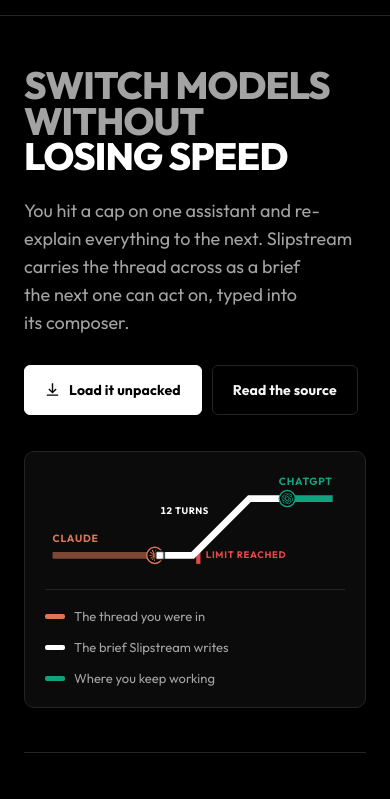
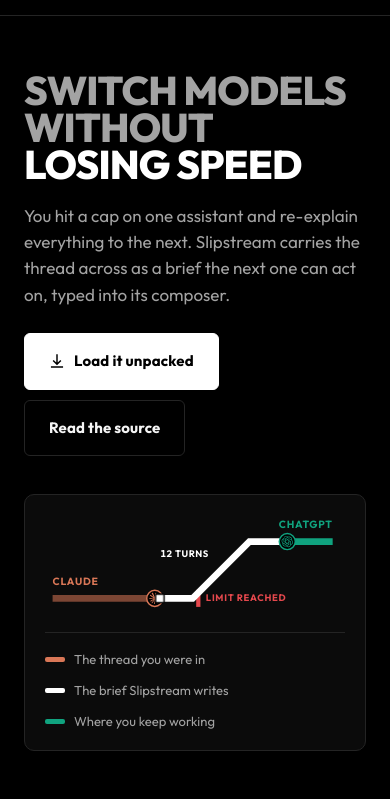
Before and after one commit to sumeetdk16/SLIP-STREAM, a browser extension: page web/index.html in a window 390 px wide. Shown: the part 45-844 px from the top of the page. Drawn offline with Linux system fonts and the light colour scheme.

Commit message:
Landing page: hero holds the full first screen
min-height: calc(100svh - 60px) with the columns centred in it, headline
up to clamp(44px, 5.6vw, 82px), lede and buttons scaled to match, and the
diagram panel padded to suit. Height goes content-led again under 960px so
a phone doesn't get a screen of headline with the route below the fold,
and a short desktop window (<=760px tall) steps the type down so the
buttons stay on screen.

```diff
--- a/web/index.html
+++ b/web/index.html
@@ -147,34 +147,54 @@
   /* --------------------------------------------------------------- hero */
   /* Copy on the left, the route on the right: the page states the problem
      and shows the manoeuvre in the same glance, without a scroll. */
+  /* The hero holds the whole screen: nothing below it is visible until you
+     scroll, so the headline and the route are the entire first impression. */
   .hero {
-    padding-top: 64px;
-    padding-bottom: 44px;
+    min-height: calc(100svh - 60px);
+    padding-top: clamp(32px, 5vh, 72px);
+    padding-bottom: clamp(32px, 5vh, 72px);
     display: grid;
-    grid-template-columns: minmax(0, 0.92fr) minmax(0, 1.08fr);
+    grid-template-columns: minmax(0, 0.88fr) minmax(0, 1.12fr);
     align-items: center;
-    gap: 40px 60px;
+    gap: clamp(32px, 5vh, 56px) clamp(40px, 5vw, 72px);
   }
   h1 {
-    font-size: clamp(36px, 4.4vw, 60px);
-    line-height: 0.94;
+    font-size: clamp(44px, 5.6vw, 82px);
+    line-height: 0.92;
     text-transform: uppercase;
-    max-width: 15ch;
+    max-width: 13ch;
     color: var(--dim);
   }
   h1 .y { color: var(--accent); }
   .hero .lede {
-    margin-top: 22px;
-    font-size: var(--t-lead);
+    margin-top: clamp(20px, 2.4vh, 30px);
+    font-size: clamp(17px, 1.35vw, 21px);
     line-height: 1.55;
     color: var(--dim);
-    max-width: 44ch;
+    max-width: 42ch;
   }
-  /* One column below the width where the headline stops holding its own. */
+  .hero .actions { margin-top: clamp(24px, 3vh, 38px); }
+  .hero .btn { font-size: 15px; padding: 15px 24px; }
+  .hero .btn svg { width: 16px; height: 16px; }
+  /* One column below the width where the headline stops holding its own.
+     Height goes back to content-led: a full screen of hero on a phone would
+     push the diagram off it. */
   @media (max-width: 960px) {
-    .hero { grid-template-columns: 1fr; gap: 36px; padding-top: 52px; }
-    h1 { font-size: clamp(38px, 8.2vw, 62px); max-width: 18ch; }
+    .hero {
+      min-height: 0;
+      grid-template-columns: 1fr;
+      gap: 38px;
+      padding-top: 56px;
+      padding-bottom: 56px;
+    }
+    h1 { font-size: clamp(40px, 8.6vw, 68px); max-width: 16ch; }
     .hero .lede { max-width: 54ch; }
+  }
+  /* A short laptop window: keep the whole hero on screen rather than
+     letting the type push the buttons under the fold. */
+  @media (min-width: 961px) and (max-height: 760px) {
+    h1 { font-size: clamp(40px, 4.6vw, 60px); }
+    .hero .lede { font-size: 17px; }
   }
   .actions { display: flex; flex-wrap: wrap; gap: 10px; margin-top: 28px; }
   .btn {
@@ -204,7 +224,7 @@
     background: var(--surface);
     border: 1px solid var(--hair);
     border-radius: var(--r-lg);
-    padding: 26px 26px 22px;
+    padding: clamp(24px, 3vw, 38px) clamp(24px, 3vw, 38px) clamp(20px, 2.4vw, 30px);
   }
   .diagram svg { width: 100%; height: auto; display: block; overflow: visible; }
   @media (max-width: 960px) { .diagram { padding: 22px 20px 18px; } }
```
